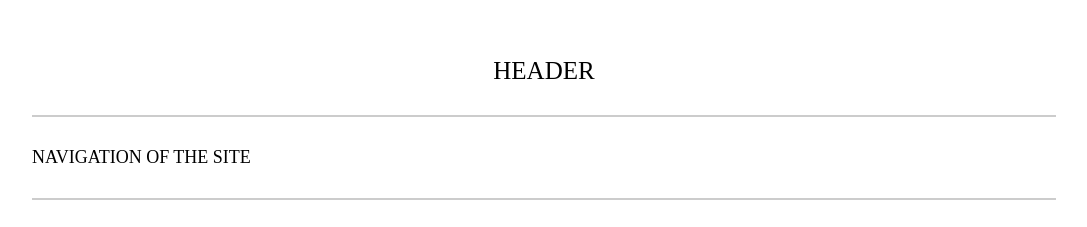
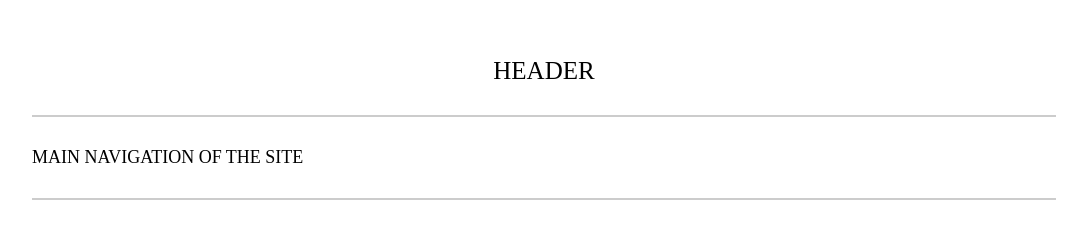
Before and after one commit to happys-88/MivaStore, a website: page index.html in a window 1280 px wide. Shown: the part 70-297 px from the top of the page, without its empty margins (96-1183 px from the left). Drawn offline with Linux system fonts and the light colour scheme.

Commit message:
Additional change in index file

```diff
--- a/index.html
+++ b/index.html
@@ -9,7 +9,7 @@
 		<h1>Sample Page - My First Store</h1>
 		<header>Header</header>
 
-		<nav>Navigation of the site</nav>
+		<nav>Main Navigation of the site</nav>
 
 		<main>
 			<div class="content">
```
